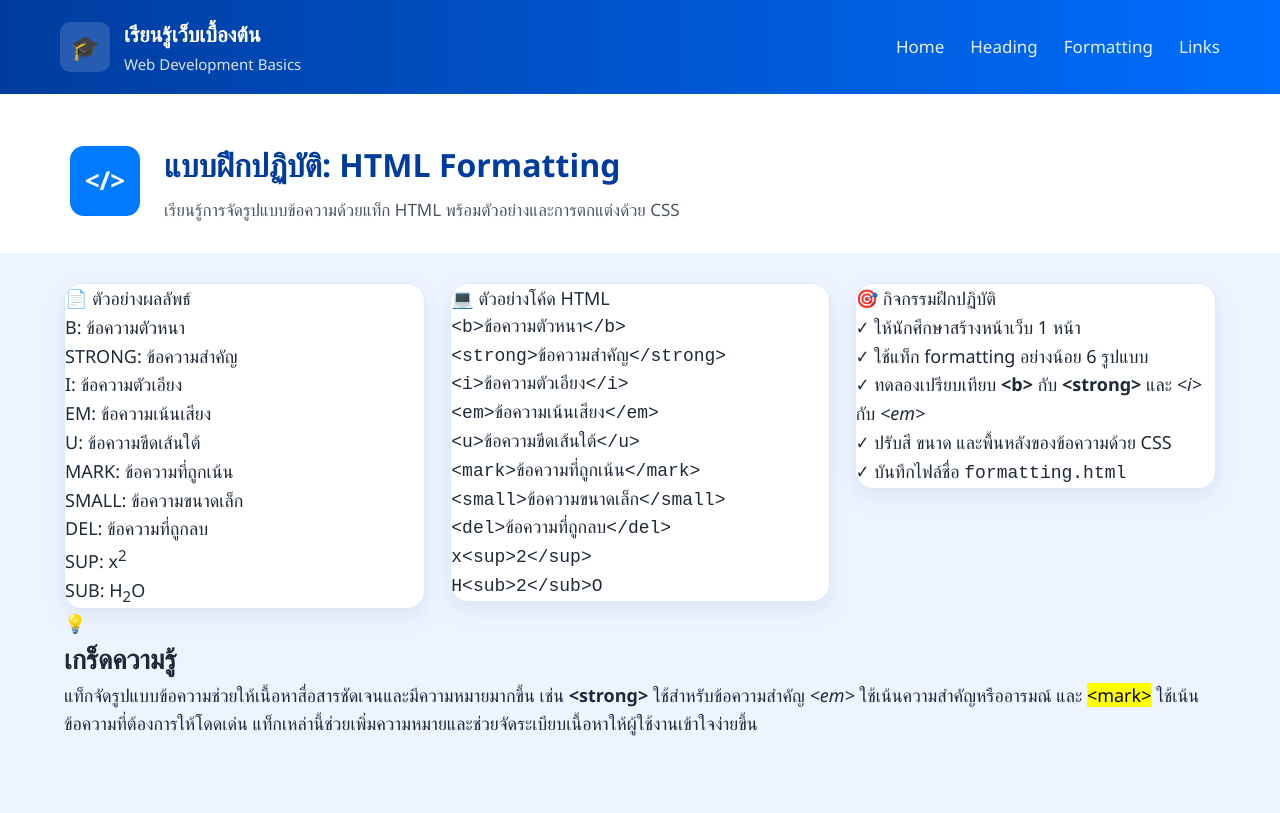
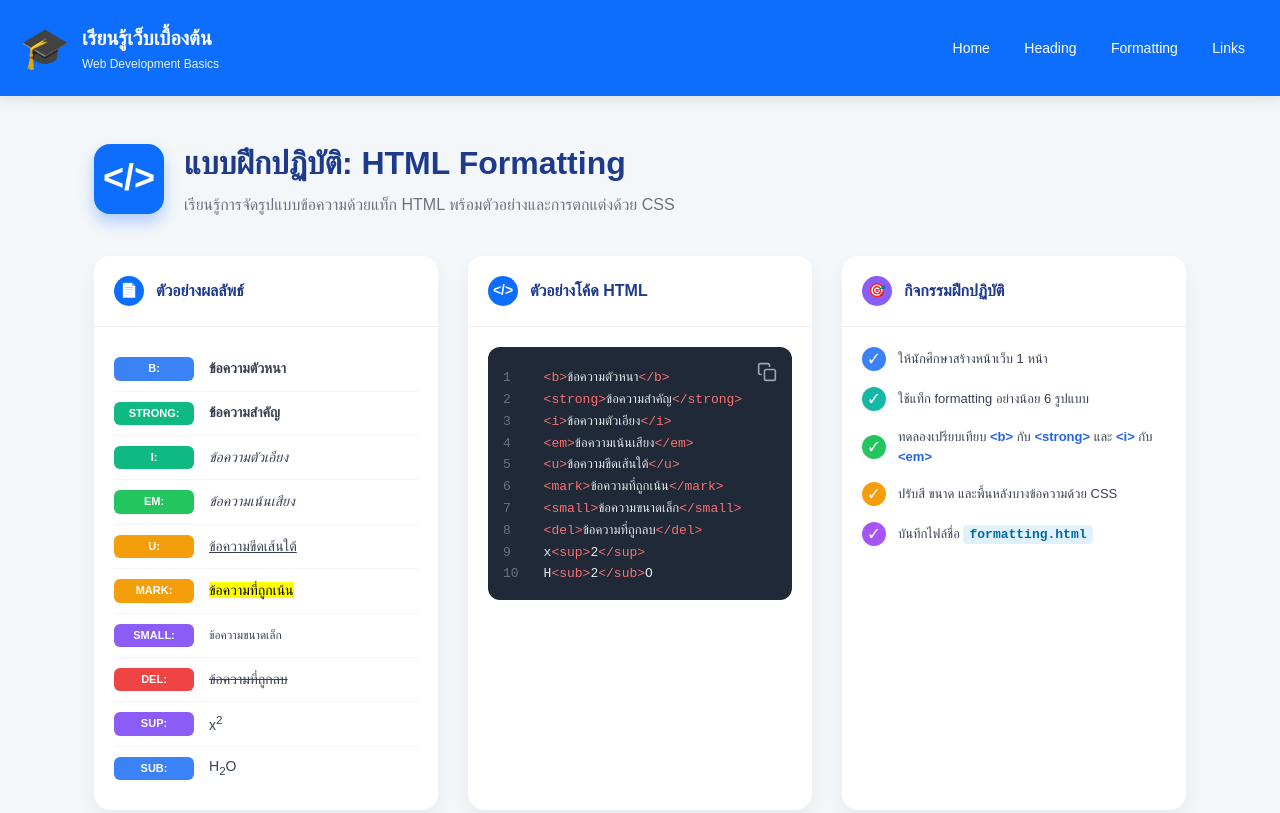
Before and after one commit to aofnatapong-007/Web-wrokshop-007, a plain HTML site: page w04-01-formatting.html in a window 1280 px wide. Shown: the top 813 px of the page. Drawn offline with Linux system fonts and the light colour scheme.

Commit message:
ของw04ส่งอาจารย์

```diff
--- a/css/formatting.css
+++ b/css/formatting.css
@@ -5,22 +5,19 @@
 }
 
 body {
-  font-family: "Segoe UI", Tahoma, Arial, sans-serif;
-  background-color: #eef4ff;
-  color: #1f2937;
-  line-height: 1.6;
-  font-size: 18px;
+  font-family: Arial, sans-serif;
+  background-color: #f4f7f9;
+  line-height: 1.4;
 }
 
-a {
-  text-decoration: none;
-  color: inherit;
-}
-
+/* ======================
+Header / Navigation
+=========================*/
 header {
-  background: linear-gradient(90deg, #003c9e, #006eff);
+  background: #0d6efd;
+  padding: 20px;
   color: white;
-  padding: 18px 60px;
+  box-shadow: 0px 4px 12px rgba(0,0,0,0.1);
   display: flex;
   justify-content: space-between;
   align-items: center;
@@ -29,102 +26,298 @@ header {
 .brand {
   display: flex;
   align-items: center;
-  gap: 14px;
+  gap: 12px;
 }
 
 .brand-icon {
-  width: 50px;
-  height: 50px;
-  background: rgba(255, 255, 255, 0.15);
-  border-radius: 10px;
-  display: flex;
-  align-items: center;
-  justify-content: center;
-  font-size: 24px;
+  font-size: 40px;
 }
 
-.brand h2 {
-  font-size: 21px;
-  font-weight: 700;
+.brand-text h2 {
+  font-size: 20px;
+  margin-bottom: 4px;
 }
 
-.brand p {
-  font-size: 15px;
-  opacity: 0.85;
-}
-
-nav {
-  display: flex;
-  gap: 26px;
+.brand-text p {
+  font-size: 12px;
+  opacity: 0.9;
 }
 
 nav a {
-  font-size: 17px;
-  font-weight: 500;
-  opacity: 0.9;
-  transition: opacity 0.2s ease;
+  color: white;
+  text-decoration: none;
+  margin: 0 15px;
+  font-size: 14px;
 }
 
 nav a:hover {
-  opacity: 1;
   text-decoration: underline;
 }
 
+/* ======================
+       Hero Section
+=========================*/
 .hero {
-  background: white;
-  padding: 45px 70px 30px;
+  max-width: 1200px;
+  width: 90%;
+  margin: 0 auto;
+  padding: 45px 30px 20px;
   display: flex;
   align-items: center;
-  gap: 24px;
+  gap: 20px;
 }
 
 .hero-icon {
+  background: #0d6efd;
+  padding: 15px;
+  border-radius: 16px;
+  color: white;
+  font-size: 36px;
+  font-weight: bold;
+  box-shadow: 0 8px 16px rgba(13, 110, 253, 0.3);
   width: 70px;
   height: 70px;
-  min-width: 70px;
-  background: #007bff;
-  color: white;
-  border-radius: 14px;
   display: flex;
+  justify-content: center;
   align-items: center;
-  justify-content: center;
-  font-size: 26px;
-  font-weight: bold;
 }
 
 .hero-text h1 {
+  color: #1e3a8a;
   font-size: 32px;
-  color: #003c9e;
-  margin-bottom: 6px;
+  margin-bottom: 8px;
 }
 
 .hero-text p {
-  font-size: 17px;
-  color: #4b5563;
+  color: #6b7280;
+  font-size: 16px;
 }
 
+/* ======================
+      Main Section
+=========================*/
 .container {
   max-width: 1200px;
   width: 90%;
   margin: 0 auto;
-  padding: 30px 0 60px;
+  padding: 20px 30px 40px;
 }
 
 .card-grid {
   display: grid;
-  grid-template-columns: 1fr 1.05fr 1fr;
-  gap: 25px;
-  align-items: start;
+  grid-template-columns: repeat(3, 1fr);
+  gap: 30px;
 }
 
 .card {
-  background: white;
-  border-radius: 18px;
-  border: 1px solid #dbeafe;
-  box-shadow: 0 8px 22px rgba(15, 47, 117, 0.08);
+  background-color: white;
+  border-radius: 16px;
+  border: none;
   overflow: hidden;
+  box-shadow: 0 10px 20px rgba(0,0,0,0.05);
 }
 
+.card-header {
+  background-color: white;
+  color: #1e3a8a;
+  font-weight: bold;
+  font-size: 16px;
+  padding: 20px;
+  display: flex;
+  align-items: center;
+  gap: 12px;
+  border-bottom: 1px solid #f0f0f0;
+}
+
+.card-icon {
+  color: white;
+  width: 30px;
+  height: 30px;
+  display: flex;
+  align-items: center;
+  justify-content: center;
+  border-radius: 50%;
+  font-size: 14px;
+}
+
+.bg-blue { background-color: #0d6efd; }
+.bg-purple { background-color: #8b5cf6; }
+
+.card-body {
+  padding: 20px;
+}
+
+/* ======================
+      Card 1 (Results)
+=========================*/
+.format-row {
+  padding: 10px 0;
+  border-bottom: 1px solid #f3f4f6;
+  display: grid;
+  grid-template-columns: 80px 1fr;
+  gap: 15px;
+  align-items: center;
+}
+.format-row:last-child {
+  border-bottom: none;
+}
+
+.label {
+  color: white;
+  padding: 4px 8px;
+  border-radius: 6px;
+  text-align: center;
+  font-weight: bold;
+  font-size: 11px;
+}
+
+.b-label {background-color: #3b82f6;}
+.strong-label {background-color: #10b981;}
+.i-label {background-color: #10b981;}
+.em-label {background-color: #22c55e;}
+.u-label {background-color: #f59e0b;}
+.mark-label {background-color: #f59e0b;}
+.small-label {background-color: #8b5cf6;}
+.del-label {background-color: #ef4444;}
+.sup-label {background-color: #8b5cf6;}
+.sub-label {background-color: #3b82f6;}
+
+.format-text {
+  font-size: 14px;
+  color: #374151;
+}
+
+/* ======================
+      Card 2 (Code)
+=========================*/
+.code-box {
+  background-color: #1f2937;
+  padding: 15px;
+  border-radius: 12px;
+  overflow-x: auto;
+  position: relative;
+}
+
+.copy-icon {
+  position: absolute;
+  top: 15px;
+  right: 15px;
+  color: #9ca3af;
+  cursor: pointer;
+  display: flex;
+  align-items: center;
+  justify-content: center;
+  transition: color 0.2s ease;
+}
+
+.copy-icon:hover {
+  color: white;
+}
+
+pre {
+  font-size: 13px;
+  line-height: 1.6;
+  color: #e5e7eb;
+  font-family: Consolas, Monaco, monospace;
+  margin-top: 5px;
+}
+
+.line-no {
+  color: #6b7280;
+  display: inline-block;
+  width: 25px;
+  user-select: none;
+}
+
+.html-tag {
+  color: #f87171;
+  font-weight: normal;
+}
+
+/* ======================
+      Card 3 (Activities)
+=========================*/
+.activity-list {
+  list-style: none;
+}
+
+.activity-list li {
+  display: flex;
+  align-items: center;
+  gap: 12px;
+  margin-bottom: 16px;
+  font-size: 13px;
+  color: #374151;
+  line-height: 1.5;
+}
+
+.check {
+  color: white;
+  width: 24px;
+  height: 24px;
+  display: flex;
+  align-items: center;
+  justify-content: center;
+  border-radius: 50%;
+  font-size: 13px;
+  flex-shrink: 0;
+}
+
+.check-blue { background-color: #3b82f6; }
+.check-teal { background-color: #14b8a6; }
+.check-green { background-color: #22c55e; }
+.check-orange { background-color: #f59e0b; }
+.check-purple { background-color: #a855f7; }
+
+.inline-code-blue {
+  background-color: #e0f2fe;
+  color: #0369a1;
+  padding: 2px 6px;
+  border-radius: 4px;
+  font-weight: bold;
+  font-family: monospace;
+}
+
+.tag-blue {
+  color: #2563eb;
+  font-weight: bold;
+}
+
+/* ======================
+      Tip Box
+=========================*/
 .tip-box {
-    flex-direction: column;
-  }
+  background-color: #fefce8;
+  border: 1px solid #fde047;
+  border-radius: 12px;
+  margin-top: 20px;
+  padding: 20px;
+  display: flex;
+  gap: 20px;
+  align-items: flex-start;
+}
+
+.tip-icon {
+  background-color: #fde047;
+  color: white;
+  width: 45px;
+  height: 45px;
+  display: flex;
+  align-items: center;
+  justify-content: center;
+  border-radius: 50%;
+  font-size: 22px;
+  flex-shrink: 0;
+}
+
+.tip-content h2 {
+  color: #b45309;
+  margin-bottom: 6px;
+  font-size: 16px;
+}
+
+.tip-content p {
+  color: #4b5563;
+  font-size: 13px;
+  line-height: 1.6;
+}
--- a/w04-01-formatting.html
+++ b/w04-01-formatting.html
@@ -1,25 +1,25 @@
 <!DOCTYPE html>
 <html lang="th">
 <head>
-<meta charset="UTF-8">
-<meta name="viewport" content="width=device-width, initial-scale=1.0">
-<title>HTML Formatting</title>
-<link rel="stylesheet" href="css/formatting.css">
+  <meta charset="UTF-8">
+  <meta name="viewport" content="width=device-width, initial-scale=1.0">
+  <title>HTML Formatting</title>
+  <link rel="stylesheet" href="css/formatting.css">
 </head>
 <body>
 
   <header>
     <div class="brand">
       <div class="brand-icon">🎓</div>
-      <div>
+      <div class="brand-text">
         <h2>เรียนรู้เว็บเบื้องต้น</h2>
         <p>Web Development Basics</p>
       </div>
     </div>
     <nav>
       <a href="index.html">Home</a>
-      <a href="W03-heading51.htmls">Heading</a>
-      <a href="w04-01-fomating.html">Formatting</a>
+      <a href="#">Heading</a>
+      <a href="formatting.html">Formatting</a>
       <a href="#">Links</a>
     </nav>
   </header>
@@ -38,48 +38,48 @@
       <!-- Card 1: ตัวอย่างผลลัพธ์ -->
       <div class="card">
         <div class="card-header">
-          <span class="card-icon">📄</span> ตัวอย่างผลลัพธ์
+          <span class="card-icon bg-blue">📄</span> ตัวอย่างผลลัพธ์
         </div>
         <div class="card-body">
 
           <div class="format-row">
             <span class="label b-label">B:</span>
-            <span class="format-text bold">ข้อความตัวหนา</span>
+            <span class="format-text bold"><b>ข้อความตัวหนา</b></span>
           </div>
 
           <div class="format-row">
             <span class="label strong-label">STRONG:</span>
-            <span class="format-text bold">ข้อความสำคัญ</span>
+            <span class="format-text bold"><strong>ข้อความสำคัญ</strong></span>
           </div>
 
           <div class="format-row">
             <span class="label i-label">I:</span>
-            <span class="format-text italic">ข้อความตัวเอียง</span>
+            <span class="format-text italic"><i>ข้อความตัวเอียง</i></span>
           </div>
 
           <div class="format-row">
             <span class="label em-label">EM:</span>
-            <span class="format-text italic">ข้อความเน้นเสียง</span>
+            <span class="format-text italic"><em>ข้อความเน้นเสียง</em></span>
           </div>
 
           <div class="format-row">
             <span class="label u-label">U:</span>
-            <span class="format-text underline">ข้อความขีดเส้นใต้</span>
+            <span class="format-text underline"><u>ข้อความขีดเส้นใต้</u></span>
           </div>
 
           <div class="format-row">
             <span class="label mark-label">MARK:</span>
-            <span class="format-text mark-text">ข้อความที่ถูกเน้น</span>
+            <span class="format-text mark-text"><mark>ข้อความที่ถูกเน้น</mark></span>
           </div>
 
           <div class="format-row">
             <span class="label small-label">SMALL:</span>
-            <span class="format-text small-text">ข้อความขนาดเล็ก</span>
+            <span class="format-text small-text"><small>ข้อความขนาดเล็ก</small></span>
           </div>
 
           <div class="format-row">
             <span class="label del-label">DEL:</span>
-            <span class="format-text del-text">ข้อความที่ถูกลบ</span>
+            <span class="format-text del-text"><del>ข้อความที่ถูกลบ</del></span>
           </div>
 
           <div class="format-row">
@@ -98,20 +98,27 @@
       <!-- Card 2: ตัวอย่างโค้ด HTML -->
       <div class="card">
         <div class="card-header">
-          <span class="card-icon">💻</span> ตัวอย่างโค้ด HTML
+          <span class="card-icon bg-blue">&lt;/&gt;</span> ตัวอย่างโค้ด HTML
         </div>
         <div class="card-body">
           <div class="code-box">
-            <pre><code>&lt;b&gt;ข้อความตัวหนา&lt;/b&gt;
-&lt;strong&gt;ข้อความสำคัญ&lt;/strong&gt;
-&lt;i&gt;ข้อความตัวเอียง&lt;/i&gt;
-&lt;em&gt;ข้อความเน้นเสียง&lt;/em&gt;
-&lt;u&gt;ข้อความขีดเส้นใต้&lt;/u&gt;
-&lt;mark&gt;ข้อความที่ถูกเน้น&lt;/mark&gt;
-&lt;small&gt;ข้อความขนาดเล็ก&lt;/small&gt;
-&lt;del&gt;ข้อความที่ถูกลบ&lt;/del&gt;
-x&lt;sup&gt;2&lt;/sup&gt;
-H&lt;sub&gt;2&lt;/sub&gt;O</code></pre>
+            <!-- ไอคอน Copy ด้านขวาบน -->
+            <div class="copy-icon">
+              <svg width="20" height="20" viewBox="0 0 24 24" fill="none" stroke="currentColor" stroke-width="2" stroke-linecap="round" stroke-linejoin="round">
+                <rect x="9" y="9" width="13" height="13" rx="2" ry="2"></rect>
+                <path d="M5 15H4a2 2 0 0 1-2-2V4a2 2 0 0 1 2-2h9a2 2 0 0 1 2 2v1"></path>
+              </svg>
+            </div>
+            <pre><code><span class="line-no">1</span>  <span class="html-tag">&lt;b&gt;</span>ข้อความตัวหนา<span class="html-tag">&lt;/b&gt;</span>
+<span class="line-no">2</span>  <span class="html-tag">&lt;strong&gt;</span>ข้อความสำคัญ<span class="html-tag">&lt;/strong&gt;</span>
+<span class="line-no">3</span>  <span class="html-tag">&lt;i&gt;</span>ข้อความตัวเอียง<span class="html-tag">&lt;/i&gt;</span>
+<span class="line-no">4</span>  <span class="html-tag">&lt;em&gt;</span>ข้อความเน้นเสียง<span class="html-tag">&lt;/em&gt;</span>
+<span class="line-no">5</span>  <span class="html-tag">&lt;u&gt;</span>ข้อความขีดเส้นใต้<span class="html-tag">&lt;/u&gt;</span>
+<span class="line-no">6</span>  <span class="html-tag">&lt;mark&gt;</span>ข้อความที่ถูกเน้น<span class="html-tag">&lt;/mark&gt;</span>
+<span class="line-no">7</span>  <span class="html-tag">&lt;small&gt;</span>ข้อความขนาดเล็ก<span class="html-tag">&lt;/small&gt;</span>
+<span class="line-no">8</span>  <span class="html-tag">&lt;del&gt;</span>ข้อความที่ถูกลบ<span class="html-tag">&lt;/del&gt;</span>
+<span class="line-no">9</span>  x<span class="html-tag">&lt;sup&gt;</span>2<span class="html-tag">&lt;/sup&gt;</span>
+<span class="line-no">10</span>  H<span class="html-tag">&lt;sub&gt;</span>2<span class="html-tag">&lt;/sub&gt;</span>O</code></pre>
           </div>
         </div>
       </div>
@@ -119,29 +126,29 @@ H&lt;sub&gt;2&lt;/sub&gt;O</code></pre>
       <!-- Card 3: กิจกรรมฝึกปฏิบัติ -->
       <div class="card">
         <div class="card-header">
-          <span class="card-icon">🎯</span> กิจกรรมฝึกปฏิบัติ
+          <span class="card-icon bg-purple">🎯</span> กิจกรรมฝึกปฏิบัติ
         </div>
         <div class="card-body">
           <ul class="activity-list">
             <li>
-              <span class="check">✓</span>
+              <span class="check check-blue">✓</span>
               <span>ให้นักศึกษาสร้างหน้าเว็บ 1 หน้า</span>
             </li>
             <li>
-              <span class="check">✓</span>
+              <span class="check check-teal">✓</span>
               <span>ใช้แท็ก formatting อย่างน้อย 6 รูปแบบ</span>
             </li>
             <li>
-              <span class="check">✓</span>
-              <span>ทดลองเปรียบเทียบ <b>&lt;b&gt;</b> กับ <strong>&lt;strong&gt;</strong> และ <i>&lt;i&gt;</i> กับ <em>&lt;em&gt;</em></span>
+              <span class="check check-green">✓</span>
+              <span>ทดลองเปรียบเทียบ <span class="tag-blue">&lt;b&gt;</span> กับ <span class="tag-blue">&lt;strong&gt;</span> และ <span class="tag-blue">&lt;i&gt;</span> กับ <span class="tag-blue">&lt;em&gt;</span></span>
             </li>
             <li>
-              <span class="check">✓</span>
-              <span>ปรับสี ขนาด และพื้นหลังของข้อความด้วย CSS</span>
+              <span class="check check-orange">✓</span>
+              <span>ปรับสี ขนาด และพื้นหลังบางข้อความด้วย CSS</span>
             </li>
             <li>
-              <span class="check">✓</span>
-              <span>บันทึกไฟล์ชื่อ <code class="inline-code">formatting.html</code></span>
+              <span class="check check-purple">✓</span>
+              <span>บันทึกไฟล์ชื่อ <span class="inline-code-blue">formatting.html</span></span>
             </li>
           </ul>
         </div>
```
